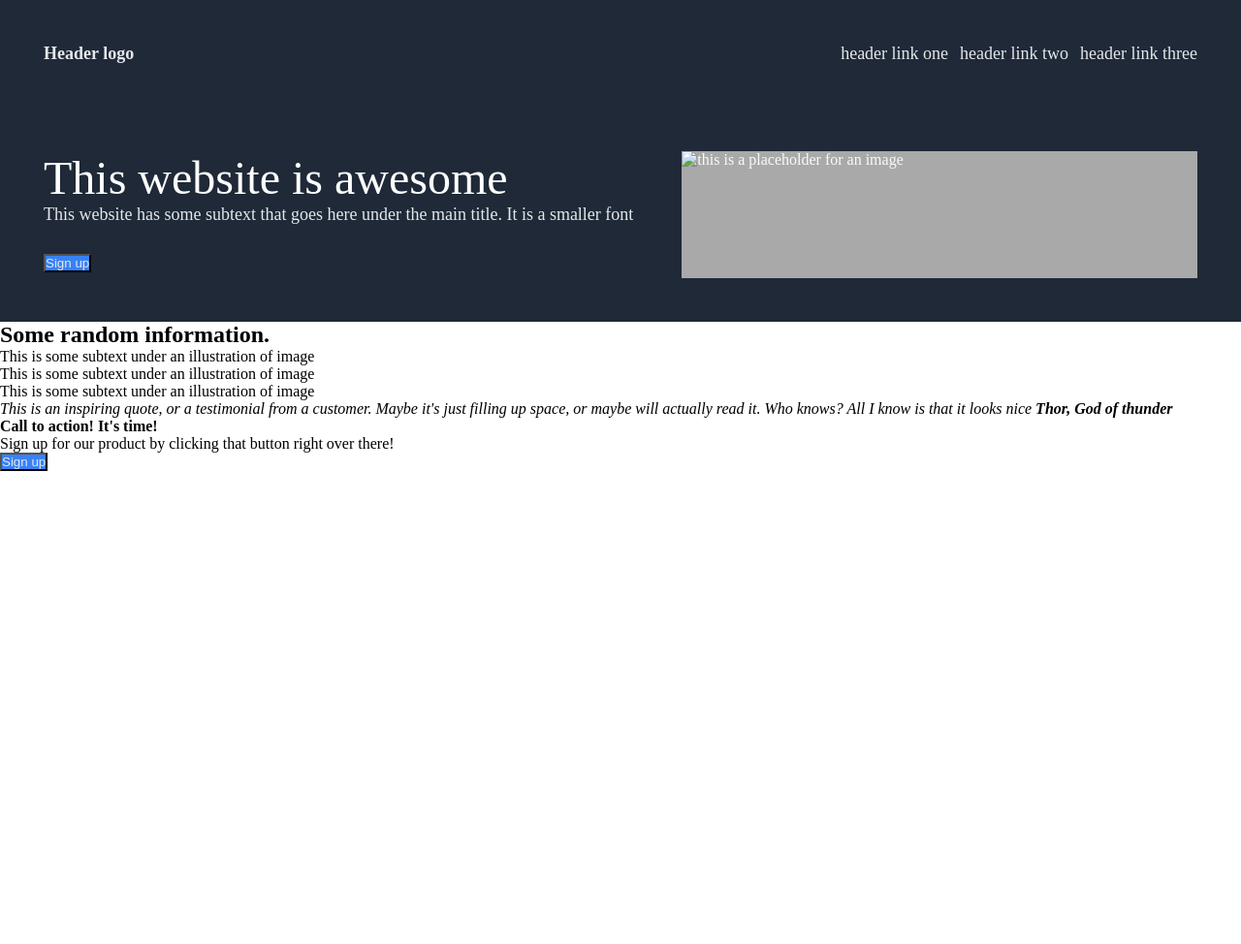
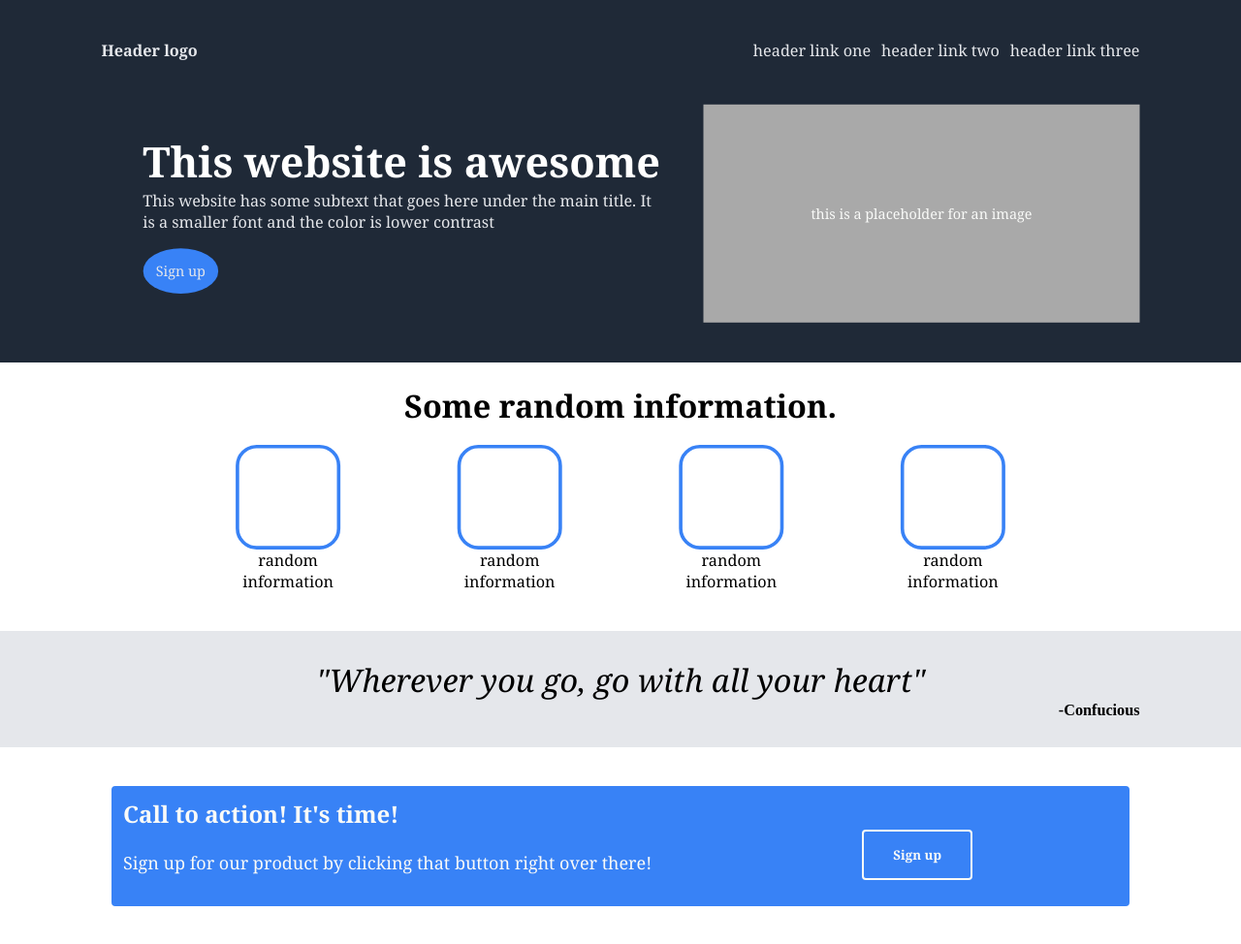
Before and after one commit to luke-c-fisher/Landing-page-, a plain HTML site: page index.html in a window 1280 px wide. Shown: the whole page at 97% size. Before the commit the page ends 800 px from the top, so only its background shows below. Drawn offline with Linux system fonts and the light colour scheme.

Commit message:
Change footer to include sign up button and container

```diff
--- a/index.html
+++ b/index.html
@@ -8,6 +8,7 @@
 </head>
 
 <body>
+    <div class="wrapper-top">
         <div class="main">
             <div class = "logo">
                 <div id="head-logo"><strong>Header logo</strong></div>
@@ -21,38 +22,74 @@
                     This website is awesome
                     <p class="secondary-text">
                         This website has some subtext that goes here under the
-                main title. It is a smaller font
+                    main title. It is a smaller font and the color is lower contrast
                     </p>
-            <button id="button-one">Sign up</button>
+                    <button id="button-one">
+                        Sign up
+                    </button>
                 </div>
                 <div class = "image-container">
-            <img src = "" alt = "this is a placeholder for an image">
+                    <div class = "image-text">
+                        this is a placeholder for an image
+                    </div>
+                    <img src = "">
+                </div>
+                </div>
+            </div>
         </div>
     </div>
 
-
-
+<div class="wrapper-middle">
+    <div class="middle">
+        <div class="middle-header">
+            Some random information.
+            <div class="box-container">
+            <div>
+            <div class="box"></div>
+                <p>random information</p>
             </div>
-    <div class="middle">
-        <h2>Some random information.</h2>
-        <div class="box1">This is some subtext under an illustration of image</div>
-        <div class="box2">This is some subtext under an illustration of image</div>
-        <div class="box3">This is some subtext under an illustration of image</div>
+            <div>
+            <div class="box"></div>
+                <p>random information</p>
+            </div>
+            <div>
+            <div class="box"></div>
+                <p>random information</p>
+            </div>
+            <div>
+            <div class="box"></div>
+                <p>random information</p>
+            </div>
+            </div>
+        </div>
+    </div>
 </div>
 
+<div class="wrapper-bottom">
+    <div class="bottom">
         <div class="quote">
-        <p><em>This is an inspiring quote, or a testimonial from a customer.
-            Maybe it's just filling up space, or maybe will actually read it. Who knows? All I know is that it looks nice
-
-            <strong>Thor, God of thunder</strong>
-        </em></p>
+            <div class="quote-text">
+                <p>
+                    "Wherever you go, go with all your heart"
+                </p>
+                <div>
+                    -Confucious
                 </div>
-
-    <div class="bottom">
-        <p><strong>Call to action! It's time!</strong>
+            </div>
+        </div>
+    </div>
+        <div class="end">
+            <div class="action-container">
+                <div class="action-text">
+                    <strong>Call to action! It's time!</strong>
+                </div>
+                <p class="action-subtext">
+                    Sign up for our product by clicking that button right over there!
+                    <button class="button">Sign up</button>
                 </p>
-        <p>Sign up for our product by clicking that button right over there!</p>
-        <button>Sign up</button>
+            </div>
+        </div>
+    </div>
 </div>
 
 </body>
--- a/style.css
+++ b/style.css
@@ -5,10 +5,22 @@
   }
 
 
-  /* top */
+
+
+
+  /* top-main */
+
+
+.wrapper-top {
+    background-color: #1F2937;
+    padding: 0 20px 0 20px;
+}
+
 .main {
-    background-color: #1F2937;
+    background-color: inherit;
     color: #f9faf8;
+    transform: scale(0.90)
+
 }
 
 a {
@@ -21,7 +33,8 @@ a {
     color: #E5E7EB;
     gap: 12px;
     font-size: 18px;
-    padding: 45px;
+    font-family: Cambria, Cochin, Georgia, Times, 'Times New Roman', serif;
+    padding: 25px;
     justify-content: flex-end;
 
 }
@@ -31,36 +44,184 @@ div#head-logo {
     margin-right: auto;
 }
 
-/* middle */
+/* top-middle */
 
 .hero-container {
     display: flex;
     height: auto;
-    padding: 45px;
+    flex: 1;
+    padding: 25px;
+    justify-content: space-evenly;
 }
 
 .hero-text-container {
-    flex-wrap: wrap;
+    font-family: Cambria, Cochin, Georgia, Times, 'Times New Roman', serif;
     font-size: 48px;
+    font-weight: bolder;
     color: white;
-    margin-right: auto;
-    padding-right: 50px;
+    margin: auto;
+    width: 50%;
+    gap: 12px;
 
 }
 
 .hero-text-container .secondary-text {
     font-size: 18px;
+    font-weight: lighter;
     color: #E5E7EB;
+    white-space: normal;
 }
 
-button {
+#button-one {
     color:#E5E7EB;
     background-color:#3882F6;
+    font-family: Cambria, Cochin, Georgia, Times, 'Times New Roman', serif;
+    border: none;
+    border-radius: 50%;
+    padding: 15px;
+    text-align: center;
+    text-decoration: solid;
+    font-size: 16px;
+    flex-shrink: 1;
 }
 
 .image-container {
     background-color: darkgrey;
-    border-color: 2px #1F2937;
-    padding-right: 20px;
-    flex-grow: 1;
+    width: 500px;
+    height: 250px;
+    text-align: center;
+    display: flex;
+    justify-content: center;
+    flex-shrink: 1;
 }
+
+.image-text {
+    align-self: center;
+    font-family: Cambria, Cochin, Georgia, Times, 'Times New Roman', serif;
+}
+
+/* middle */
+
+.wrapper-middle {
+    background-color: white;
+    padding: 0 20px 0 20px;
+}
+
+.middle {
+   background-color: inherit;
+   transform: scale(0.9)
+}
+
+.middle-header {
+    text-align: center;
+    font-weight: bolder;
+    font-size: 36px;
+    font-family: Cambria, Cochin, Georgia, Times, 'Times New Roman', serif;
+    padding: 10px;
+}
+
+.middle-header .box-container {
+    font-size: 18px;
+    font-weight: lighter;
+    white-space: normal;
+}
+
+.box-container {
+    display: flex;
+    justify-content: space-evenly;
+    flex-wrap: wrap;
+    padding: 20px;
+}
+
+.box-container > div {
+    display: flex;
+    flex-direction: column;
+    align-items: center;
+    width: 90px;
+}
+
+.box {
+    width: 120px;
+    height: 120px;
+    border: 4px solid #3882F6;
+    border-radius: 20%;
+    flex-wrap: wrap;
+}
+
+/* bottom */
+
+.wrapper-bottom .bottom {
+    background-color: #E5E7EB;
+    padding: 0 20px 0 20px;
+}
+
+.bottom .quote {
+    background-color: inherit;
+    transform: scale(0.9)
+}
+
+.quote {
+    background-color: #E5E7EB;
+    padding: 25px;
+}
+
+.quote-text p {
+    font-size: 36px;
+    font-weight: lighter;
+    text-align: center;
+    font-style: italic;
+    font-family: Georgia, 'Times New Roman', Times, serif
+}
+
+.quote-text > div {
+    font-size: 18px;
+    text-align: end;
+    font-weight: bolder;
+}
+
+
+.end {
+    padding: 20px;
+    margin: 20px;
+}
+
+.action-container {
+    display: flex;
+    flex-direction: column;
+    justify-content: space-between;
+    padding: 10px;
+    border: 2px solid #3882F6;
+    font-size: 24px;
+    font-family: Cambria, Cochin, Georgia, Times, 'Times New Roman', serif;
+    border-radius: 4px;
+    background: #3882F6;
+    margin: auto 75px;
+}
+
+.action-text {
+    color: #f9faf8;
+}
+
+.action-container p {
+    font-size: 18px;
+    color: #f9faf8;
+}
+
+.action-subtext {
+    display: flex;
+    align-items: center;
+    justify-content: space-between;
+}
+
+
+.button {
+    padding: 15px 30px;
+    font-family: Cambria, Cochin, Georgia, Times, 'Times New Roman', serif;
+    background-color: #3882F6;
+    color: #f9faf8;
+    border-radius: 4px;
+    border: 2px solid #f9faf8;
+    margin-bottom: 15px;
+    margin-right: 150px;
+    font-weight: bold;
+}
```
Lines whose indentation alone changed are shown as unchanged.
